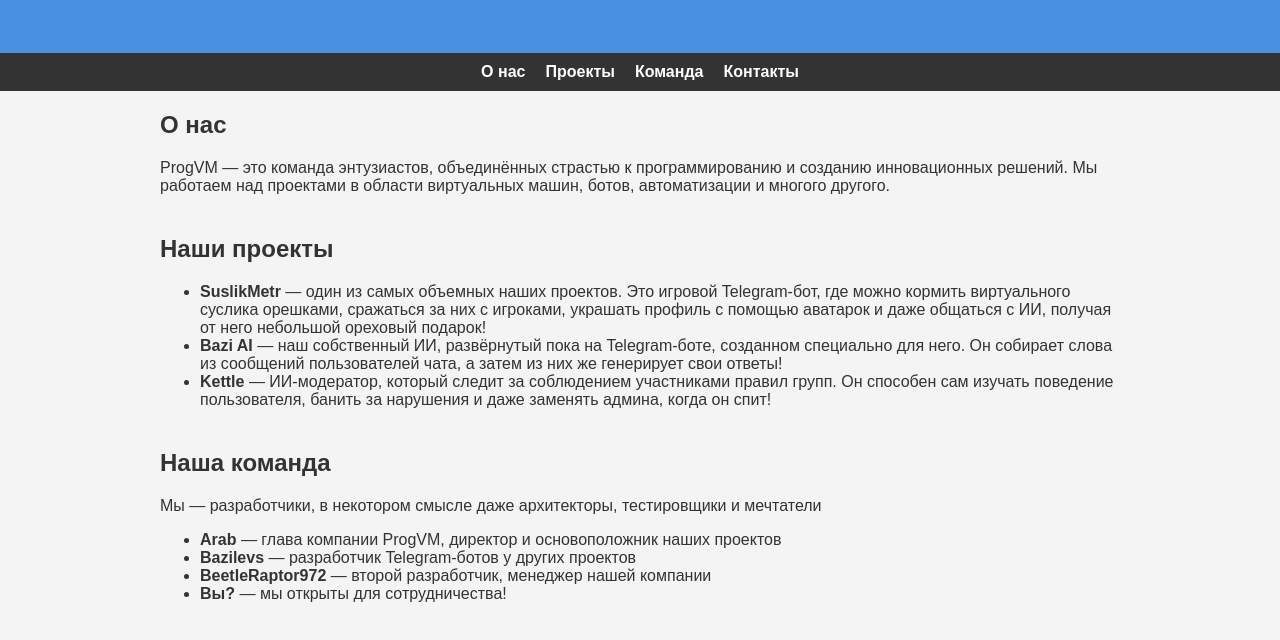
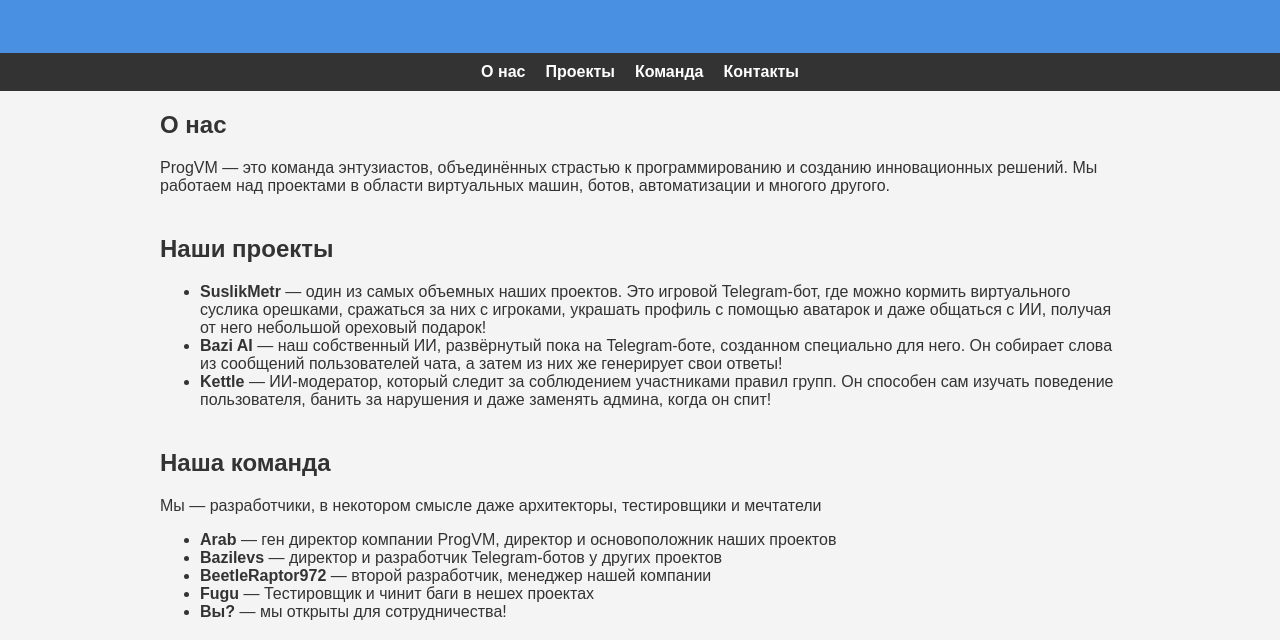
Before and after one commit to ProgVM/ProgVM.github.io, a plain HTML site: page index.html in a window 1280 px wide. Shown: the part 141-781 px from the top of the page. Drawn offline with Linux system fonts and the light colour scheme.

Commit message:
Update index.html

```diff
--- a/index.html
+++ b/index.html
@@ -5,6 +5,7 @@
   <meta name="viewport" content="width=device-width, initial-scale=1">
   <title>ProgVM — Команда разработчиков</title>
   <link rel="stylesheet" href="styles.css">
+  <meta name="description" content="ProgVM">
 </head>
 <body>
   <header>
@@ -44,9 +45,10 @@
       <h2>Наша команда</h2>
       <p>Мы — разработчики, в некотором смысле даже архитекторы, тестировщики и мечтатели</p>
       <ul>
-        <li><strong>Arab</strong> — глава компании ProgVM, директор и основоположник наших проектов</li>
-        <li><strong>Bazilevs</strong> — разработчик Telegram-ботов у других проектов</li>
+        <li><strong>Arab</strong> — ген директор компании ProgVM, директор и основоположник наших проектов</li>
+        <li><strong>Bazilevs</strong> — директор и разработчик Telegram-ботов у других проектов</li>
         <li><strong>BeetleRaptor972</strong> — второй разработчик, менеджер нашей компании</li>
+        <li><strong>Fugu</strong> — Тестировщик и чинит баги в нешех проектах</li>
         <li><strong>Вы?</strong> — мы открыты для сотрудничества!</li>
       </ul>
     </section>
```
